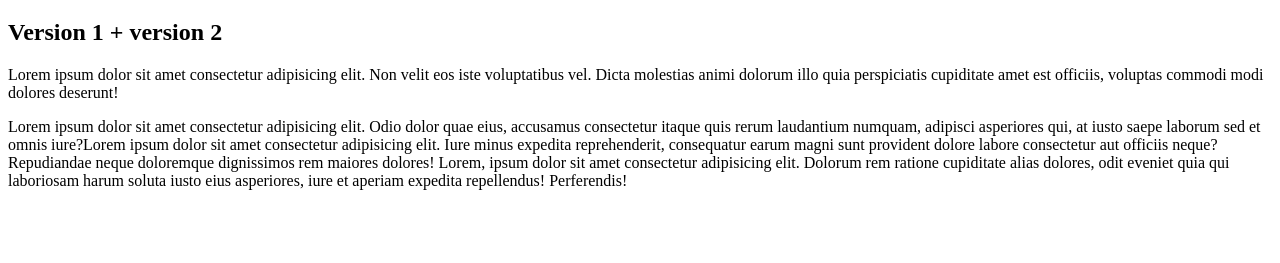
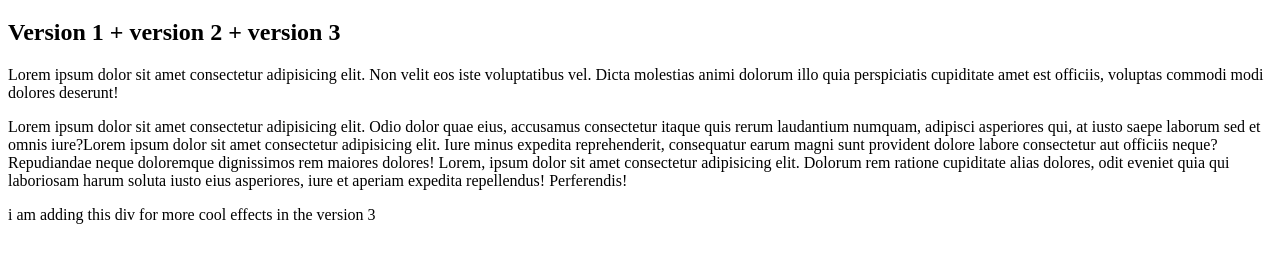
Before and after one commit to M31i55a/github-test, a plain HTML site: page index.html in a window 1280 px wide. Shown: the part 61-324 px from the top of the page. Drawn offline with Linux system fonts and the light colour scheme.

Commit message:
added a version 3

```diff
--- a/index.html
+++ b/index.html
@@ -8,7 +8,7 @@
   </head>
   <body>
     <h1>Github</h1>
-    <h2>Version 1 + version 2</h2>
+    <h2>Version 1 + version 2 + version 3</h2>
 
     <p>
       Lorem ipsum dolor sit amet consectetur adipisicing elit. Non velit eos
@@ -28,5 +28,7 @@
       harum soluta iusto eius asperiores, iure et aperiam expedita repellendus!
       Perferendis!
     </p>
+
+    <div id="my_id">i am adding this div for more cool effects in the version 3</div>
   </body>
 </html>
```
